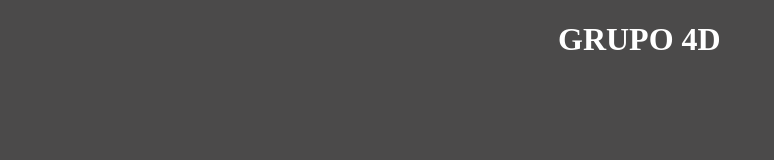
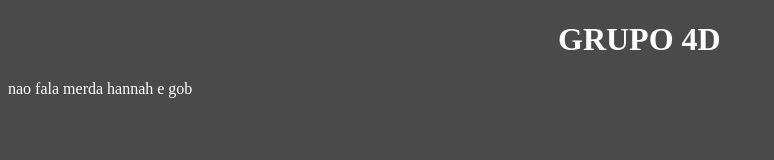
Before and after one commit to lorranprt/grupo-4d, a plain HTML site: page index.html in a window 1280 px wide. Shown: the whole page, without its empty margins (0-774 px from the left). Drawn offline with Linux system fonts and the light colour scheme.

Commit message:
index change

```diff
--- a/index.html
+++ b/index.html
@@ -8,5 +8,7 @@
 </head>
 <body>
     <h1 class="top">GRUPO 4D</h1>
+
+    <p>nao fala merda hannah e gob</p>
 </body>
 </html>
```
